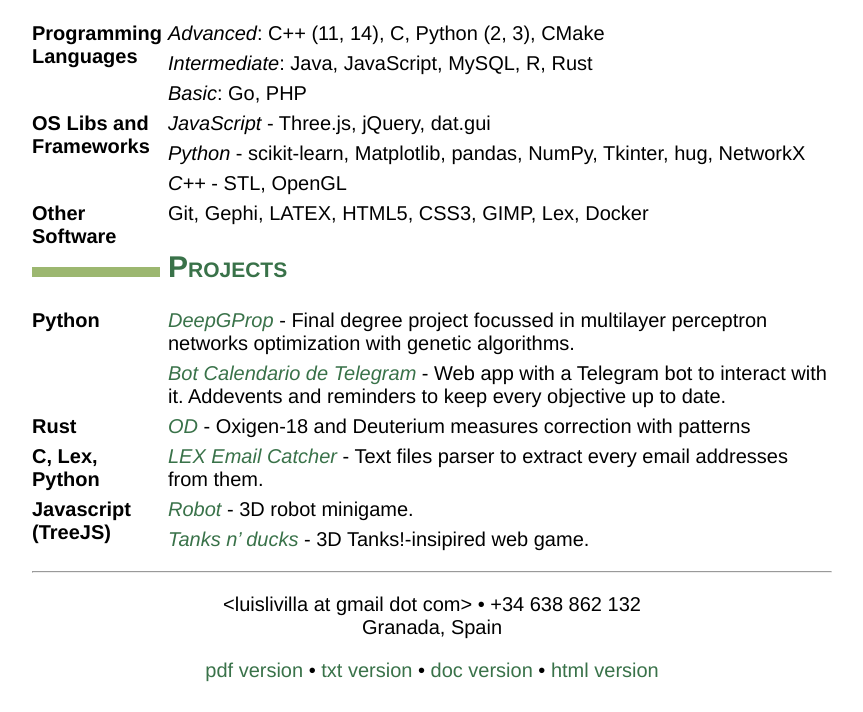
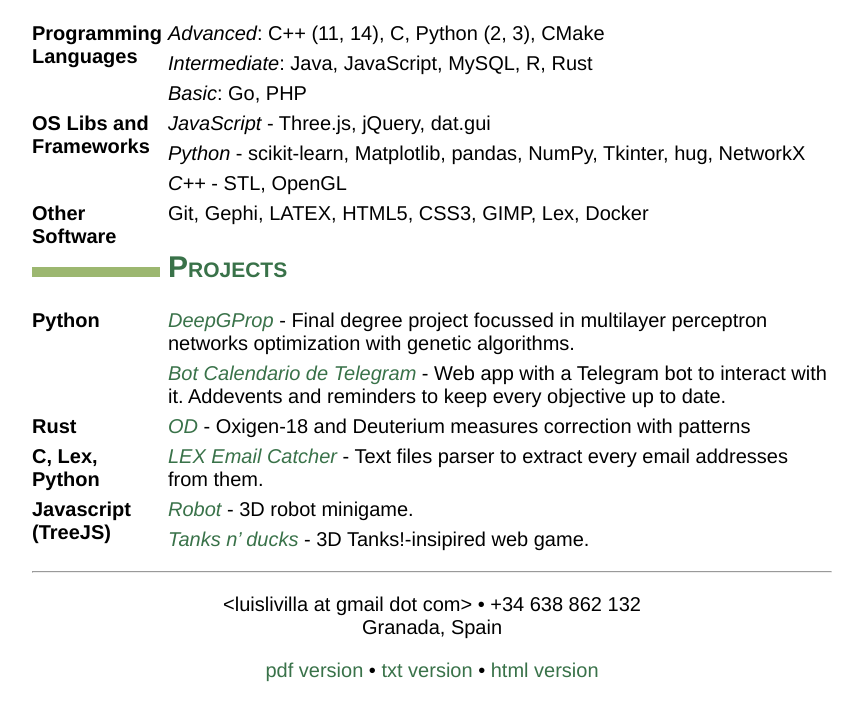
Before and after one commit to lulivi/cv, a plain HTML site: page index.html in a window 1280 px wide. Shown: the part 697-1409 px from the top of the page, without its empty margins (208-1071 px from the left). Drawn offline with Linux system fonts and the light colour scheme.

Commit message:
Remove docx

```diff
--- a/index.html
+++ b/index.html
@@ -89,7 +89,7 @@
 Granada, Spain</p>
 </blockquote>
 <blockquote>
-<p><a href="index.pdf">pdf version</a> • <a href="index.txt">txt version</a> • <a href="index.doc">doc version</a> • <a href="index.html">html version</a></p>
+<p><a href="index.pdf">pdf version</a> • <a href="index.txt">txt version</a> • <a href="index.html">html version</a></p>
 </blockquote>
 </body>
 </html>
```
Also changed, not shown: index.txt, 2 other files.
